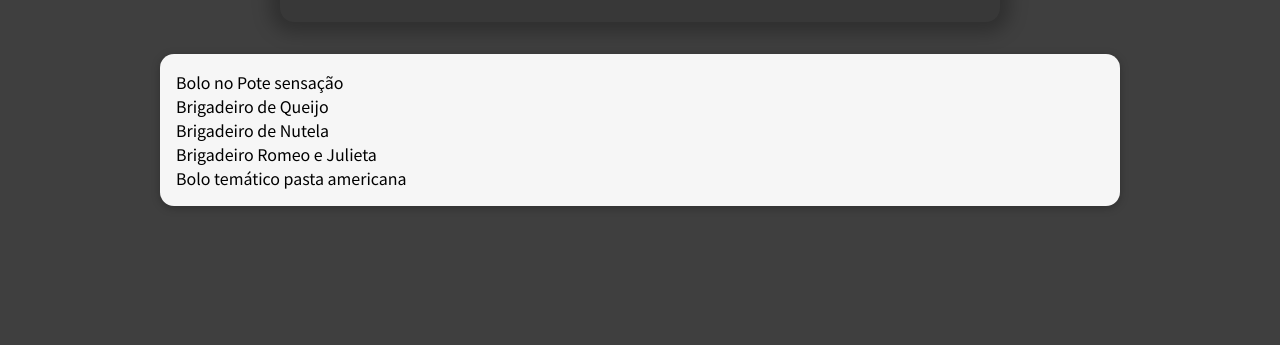
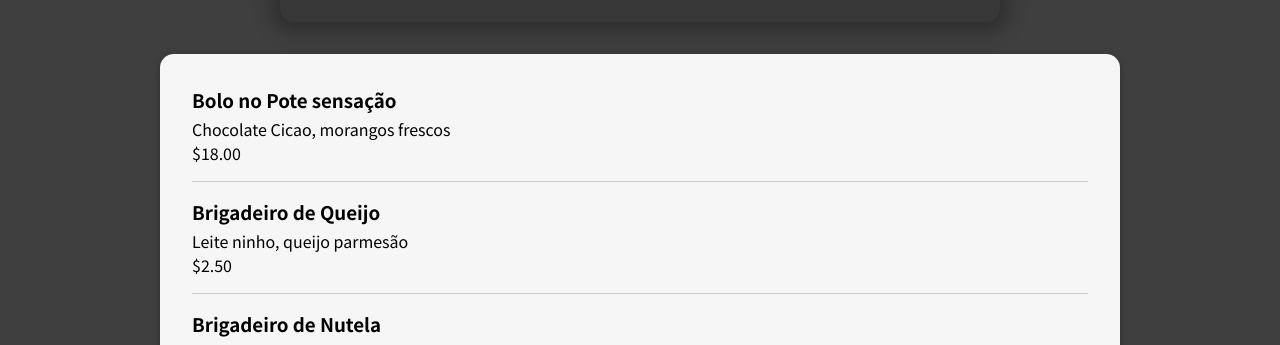
Before and after one commit to Diolemos/food-order-app, a React (Create React App) app: page / in a window 1280 px wide. Shown: the part 451-796 px from the top of the page. Built offline with nearby package versions, Linux system fonts and the light colour scheme.

Commit message:
move the price variable in MealItem inside the component wraps items in the AvailableMeals.js inside the MealItem component

```diff
--- a/src/components/Meals/AvailableMeals.js
+++ b/src/components/Meals/AvailableMeals.js
@@ -1,5 +1,6 @@
 import classes from './AvailableMeals.module.css'
 import Card from '../UI/Card';
+import MealItem from './MealItem/MealItem';
 const DUMMY_MEALS = [
     {
       id: 'm1',
@@ -35,7 +36,7 @@
   ];
 
 const AvailableMeals = ()=>{
-   const mealsList = DUMMY_MEALS.map(meal=><li>{meal.name}</li>)
+   const mealsList = DUMMY_MEALS.map(meal=> <MealItem key={meal.id} name={meal.name} description={meal.description} price={meal.price}/> )
 
     return(
         <section className={classes.meals}>
--- a/src/components/Meals/MealItem/MealItem.js
+++ b/src/components/Meals/MealItem/MealItem.js
@@ -1,7 +1,8 @@
 import classes from './MealItem.module.css'
-const price = `$${props.price.toFixed(2)}`
+
 
 const MealItem = props=>{
+    const price = `$${props.price.toFixed(2)}`
     return(<li className={classes.meal}>
         <div>
                 <h3>{props.name}</h3>
```
